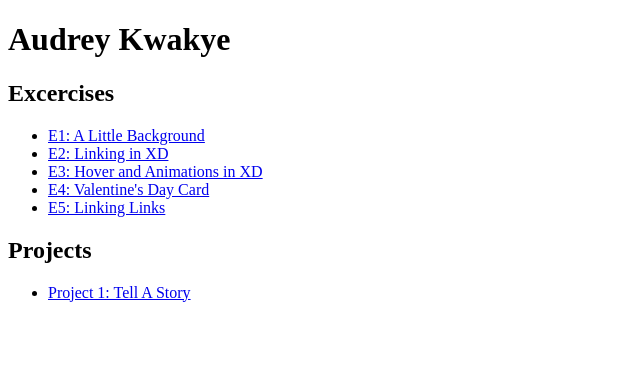
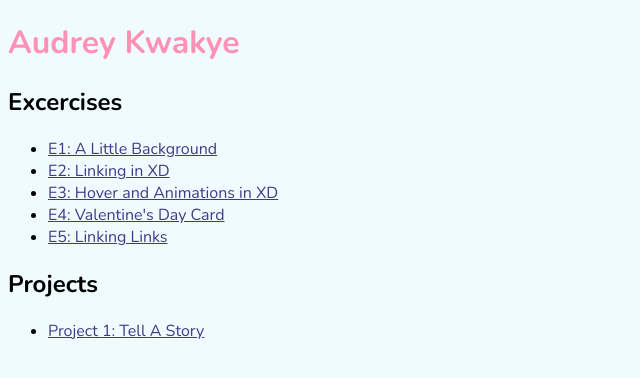
Before and after one commit to Gatewaytono/web22, a plain HTML site: page index.html in a window 1280 px wide. Shown: the whole page, without its empty margins (0-640 px from the left). Drawn offline with nearby package versions, Linux system fonts and the light colour scheme.

Commit message:
finally started adding css to main site

```diff
--- a/css/main.css
+++ b/css/main.css
@@ -1 +1,13 @@
-/*p size cant be bigger than 16pts*/
+body {
+  background-color:#EFFBFF;
+  font-family: 'Nunito', sans-serif
+}
+
+h1 {
+  color: #FF91B4;
+}
+
+
+a:link, a:visited {
+  color: #443989;
+}
--- a/index.html
+++ b/index.html
@@ -3,6 +3,11 @@
   <head>
     <meta charset="utf-8">
     <title>Audrey Kwakye</title>
+    <meta name="viewport" content="width=device-width, initial-scale=1">
+    <link rel="preconnect" href="https://fonts.googleapis.com">
+    <link rel="preconnect" href="https://fonts.gstatic.com" crossorigin>
+    <link href="https://fonts.googleapis.com/css2?family=Nunito:ital,wght@0,300;0,400;0,700;1,300;1,400;1,700&display=swap" rel="stylesheet">
+    <link rel="stylesheet" href="css/main.css">
   </head>
   <body>
     <header>
```
